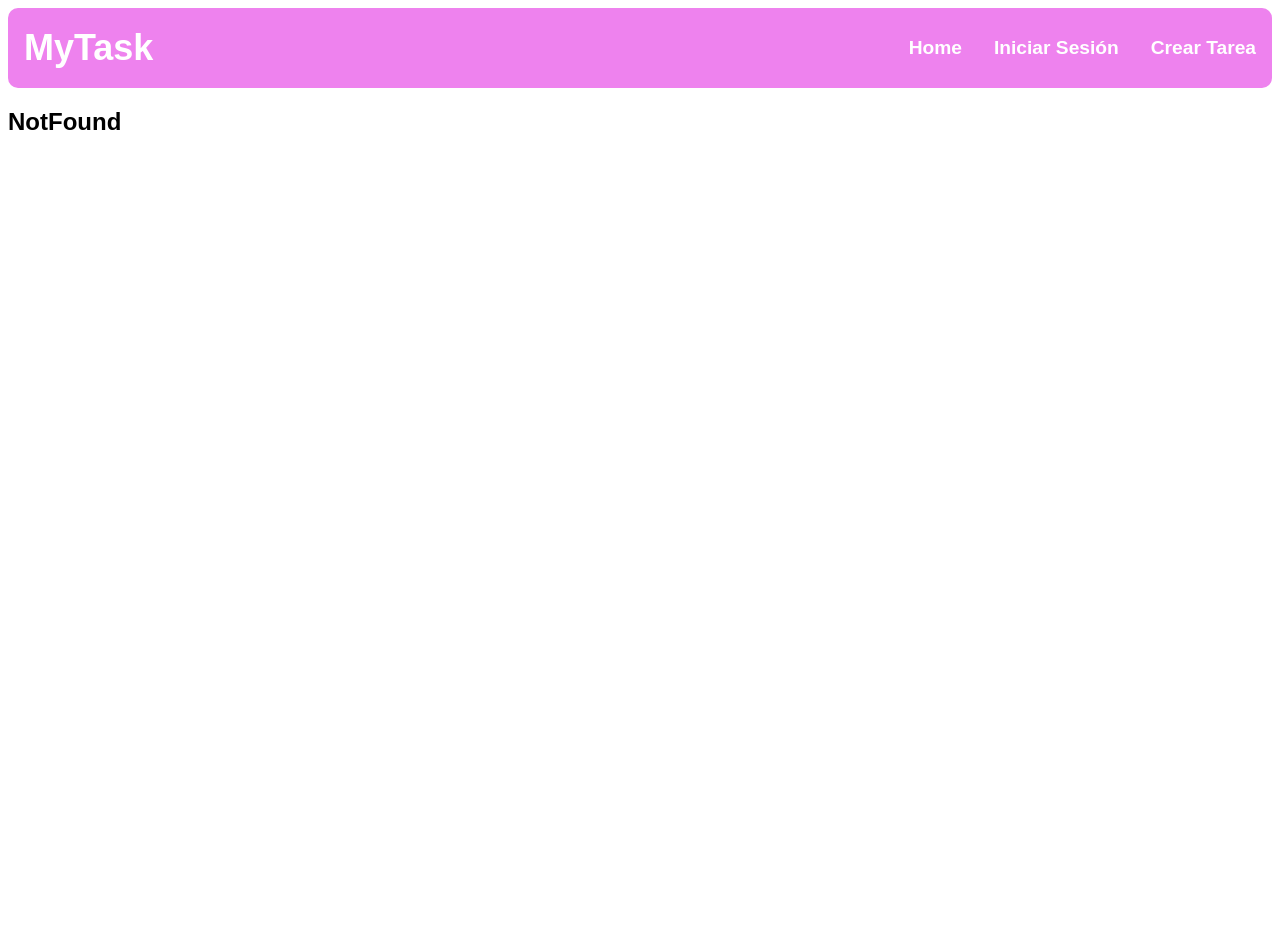
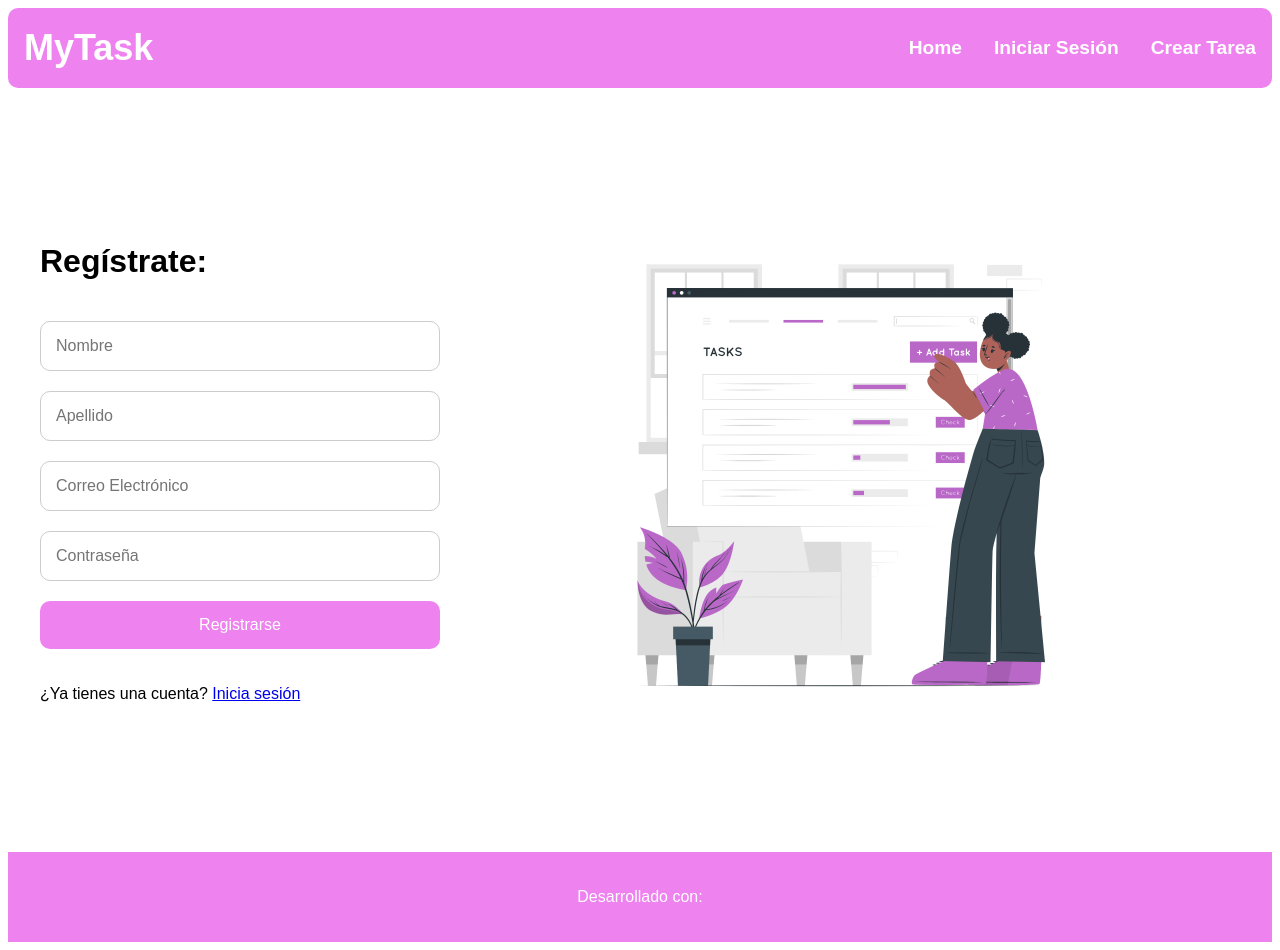
Before and after one commit to MicaBahurlet/MyTask-Frontend, a React (Vite) app: page /register in a window 1280 px wide. Before the commit the page ends 800 px from the top, so only its background shows below. Built offline with nearby package versions, Linux system fonts and the light colour scheme.

Commit message:
add register page and footer component

```diff
--- a/src/App.jsx
+++ b/src/App.jsx
@@ -5,6 +5,7 @@ import TaskForm from "./pages/TaskForm/TaskForm.jsx";
 import NotFound from "./pages/NotFound/NotFound.jsx";
 import NavBar from "./components/NavBar/NavBar.jsx";
 import Login from "./pages/Login/Login.jsx";
+import Register from "./pages/Register/Register.jsx";
 
 import { TaskContextProvider } from "./context/taskContext.jsx";
 
@@ -18,6 +19,7 @@ function App() {
           <Route path="/new" element={<TaskForm />} />
           <Route path="/edit/:id" element={<TaskForm />} />
           <Route path="login" element={<Login />} />
+          <Route path="register" element={<Register />} />
           <Route path="*" element={<NotFound />} />
         </Routes>
       </TaskContextProvider>
--- /dev/null
+++ b/src/components/Footer/Footer.jsx
@@ -0,0 +1,24 @@
+import React from 'react';
+import { FooterContainer, FooterContent, IconContainer, Icon } from './FooterStyles';
+// import ReactIcon from '../../img/react-icon.png';
+// import MysqlIcon from '../../img/mysql-icon.png';
+// import DockerIcon from '../../img/docker-icon.png';
+// import DveaderIcon from '../../img/dveader-icon.png';
+
+const Footer = () => {
+  return (
+    <FooterContainer>
+      <FooterContent>
+        <p>Desarrollado con:</p>
+        {/* <IconContainer>
+          <Icon src={ReactIcon} alt="React" />
+          <Icon src={MysqlIcon} alt="MySQL" />
+          <Icon src={DockerIcon} alt="Docker" />
+          <Icon src={DveaderIcon} alt="Dveader" />
+        </IconContainer> */}
+      </FooterContent>
+    </FooterContainer>
+  );
+};
+
+export default Footer;
--- /dev/null
+++ b/src/components/Footer/FooterStyles.js
@@ -0,0 +1,25 @@
+import styled from 'styled-components';
+
+export const FooterContainer = styled.footer`
+  background-color: violet; /* Color de fondo igual al del botón */
+  color: white;
+  padding: 20px;
+  text-align: center;
+`;
+
+export const FooterContent = styled.div`
+  max-width: 1200px;
+  margin: 0 auto;
+`;
+
+export const IconContainer = styled.div`
+  display: flex;
+  justify-content: center;
+  gap: 15px; /* Espacio entre íconos */
+  margin-top: 10px;
+`;
+
+export const Icon = styled.img`
+  width: 40px; /* Tamaño pequeño para los íconos */
+  height: 40px;
+`;
--- a/src/pages/Login/Login.jsx
+++ b/src/pages/Login/Login.jsx
@@ -13,6 +13,7 @@ import {
   LoginWrapper
 } from './LoginStyles';
 import ImgLogin from '../../img/Task2.png';
+import Footer from '../../components/Footer/Footer.jsx';
 
 const LoginPage = () => {
   const [isSubmitting, setIsSubmitting] = useState(false);
@@ -40,6 +41,7 @@ const LoginPage = () => {
   };
 
   return (
+    <>
       <LoginContainer>
         <ImageContainer>
           <img src={ImgLogin} alt="Login" />
@@ -70,6 +72,8 @@ const LoginPage = () => {
           </Formik>
         </LoginWrapper>
       </LoginContainer>
+      <Footer />
+    </>
   );
 };
 
--- /dev/null
+++ b/src/pages/Register/Register.jsx
@@ -0,0 +1,86 @@
+import React, { useState } from 'react';
+import { Formik, Form, Field, ErrorMessage } from 'formik';
+import * as Yup from 'yup';
+import {
+  RegisterContainer,
+  ImageContainer,
+  RegisterWrapper,
+  RegisterForm,
+  RegisterField,
+  RegisterButton,
+  RegisterError,
+  Loader,
+} from './RegisterStyles.js';
+import ImgRegister from '../../img/Task1.png';
+import Footer from '../../components/Footer/Footer.jsx';
+
+const RegisterPage = () => {
+  const [isSubmitting, setIsSubmitting] = useState(false);
+
+  const initialValues = {
+    firstName: '',
+    lastName: '',
+    email: '',
+    password: '',
+  };
+
+  const validationSchema = Yup.object({
+    firstName: Yup.string().required('Nombre es requerido'),
+    lastName: Yup.string().required('Apellido es requerido'),
+    email: Yup.string().email('Correo electrónico inválido').required('Correo electrónico es requerido'),
+    password: Yup.string().required('Contraseña es requerida'),
+  });
+
+  const onSubmit = (values, { setSubmitting }) => {
+    setIsSubmitting(true);
+    // Simular un envío de formulario
+    setTimeout(() => {
+      console.log('Form data', values);
+      setIsSubmitting(false);
+      setSubmitting(false);
+    }, 2000);
+  };
+
+  return (
+    <>
+        <RegisterContainer>
+        <RegisterWrapper>
+            <Formik initialValues={initialValues} validationSchema={validationSchema} onSubmit={onSubmit}>
+            {({ isSubmitting }) => (
+                <RegisterForm>
+                <h1>Regístrate:</h1>
+                <div>
+                    <Field name="firstName" as={RegisterField} placeholder="Nombre" />
+                    <ErrorMessage name="firstName" component={RegisterError} />
+                </div>
+                <div>
+                    <Field name="lastName" as={RegisterField} placeholder="Apellido" />
+                    <ErrorMessage name="lastName" component={RegisterError} />
+                </div>
+                <div>
+                    <Field name="email" as={RegisterField} placeholder="Correo Electrónico" />
+                    <ErrorMessage name="email" component={RegisterError} />
+                </div>
+                <div>
+                    <Field name="password" as={RegisterField} type="password" placeholder="Contraseña" />
+                    <ErrorMessage name="password" component={RegisterError} />
+                </div>
+                <RegisterButton type="submit" disabled={isSubmitting}>
+                    {isSubmitting ? <Loader /> : 'Registrarse'}
+                </RegisterButton>
+                <p>¿Ya tienes una cuenta? <a href="/login">Inicia sesión</a></p>
+                </RegisterForm>
+            )}
+            </Formik>
+        </RegisterWrapper>
+        <ImageContainer>
+            <img src={ImgRegister} alt="Registro" />
+        </ImageContainer>
+
+        </RegisterContainer>
+        <Footer />
+    </>
+  );
+};
+
+export default RegisterPage;
--- /dev/null
+++ b/src/pages/Register/RegisterStyles.js
@@ -0,0 +1,87 @@
+import styled from 'styled-components';
+
+export const RegisterContainer = styled.div`
+  display: flex;
+  align-items: center;
+  justify-content: center;
+  padding: 20px;
+  max-width: 1200px;
+  margin: 7rem auto;
+`;
+
+export const ImageContainer = styled.div`
+  flex: 1;
+  display: flex;
+  align-items: center;
+  justify-content: center;
+
+  img {
+    width: 100%;
+    max-width: 500px;
+    height: auto;
+    border-radius: 10px;
+  }
+`;
+
+export const RegisterWrapper = styled.div`
+  flex: 1;
+  max-width: 400px;
+`;
+
+export const RegisterForm = styled.div`
+  display: flex;
+  flex-direction: column;
+  gap: 20px;
+`;
+
+export const RegisterField = styled.input`
+  padding: 15px;
+  border-radius: 10px;
+  border: 1px solid #ccc;
+  font-size: 1rem;
+  width: 92%;  /* Asegúrate de que ocupe el ancho completo del contenedor */
+
+  &:focus {
+    border-color: darkviolet;
+    outline: none;
+  }
+`;
+
+export const RegisterButton = styled.button`
+  padding: 15px;
+  border-radius: 10px;
+  border: none;
+  background-color: violet;
+  color: white;
+  font-size: 1rem;
+  cursor: pointer;
+  display: flex;
+  align-items: center;
+  justify-content: center;
+  width: 100%;  /* Asegúrate de que ocupe el ancho completo del contenedor */
+
+  &:disabled {
+    background-color: lightgray;
+    cursor: not-allowed;
+  }
+`;
+
+export const RegisterError = styled.div`
+  color: red;
+  font-size: 0.875rem;
+  margin-top: 5px;
+`;
+
+export const Loader = styled.div`
+  border: 4px solid lightgray;
+  border-top: 4px solid white;
+  border-radius: 50%;
+  width: 20px;
+  height: 20px;
+  animation: spin 1s linear infinite;
+
+  @keyframes spin {
+    0% { transform: rotate(0deg); }
+    100% { transform: rotate(360deg); }
+  }
+`;
```
Lines whose indentation alone changed are shown as unchanged.
